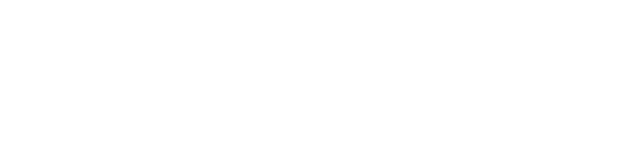
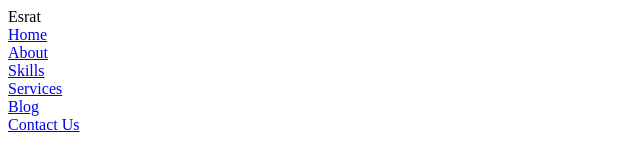
Before and after one commit to EsratJahanJui/portfolio-site-A, a plain HTML site: page index.html in a window 1280 px wide. Shown: the whole page, without its empty margins (0-640 px from the left). Drawn offline with Linux system fonts and the light colour scheme.

Commit message:
start nav bar

```diff
--- a/index.html
+++ b/index.html
@@ -3,9 +3,26 @@
 <head>
     <meta charset="UTF-8">
     <meta name="viewport" content="width=device-width, initial-scale=1.0">
-    <title>Document</title>
+    <title>Esrat Jahan Portfolio</title>
 </head>
 <body>
+    <nav>
+        <div class="nav-container">
+            <div class="logo">
+                <span>Esrat</span>
+            </div>
+            <div class="links">
+                <div class="link">
+                    <a href="#">Home</a>
+                </div>
+                <div class="link"><a href="#">About</a></div>
+                <div class="link"><a href="#">Skills</a></div>
+                <div class="link"><a href="#">Services</a></div>
+                <div class="link"><a href="#">Blog</a></div>
+                <div class="link contact button"><a href="#">Contact Us</a></div>
+            </div>
+        </div>
+    </nav>
 
 </body>
 </html>
```
